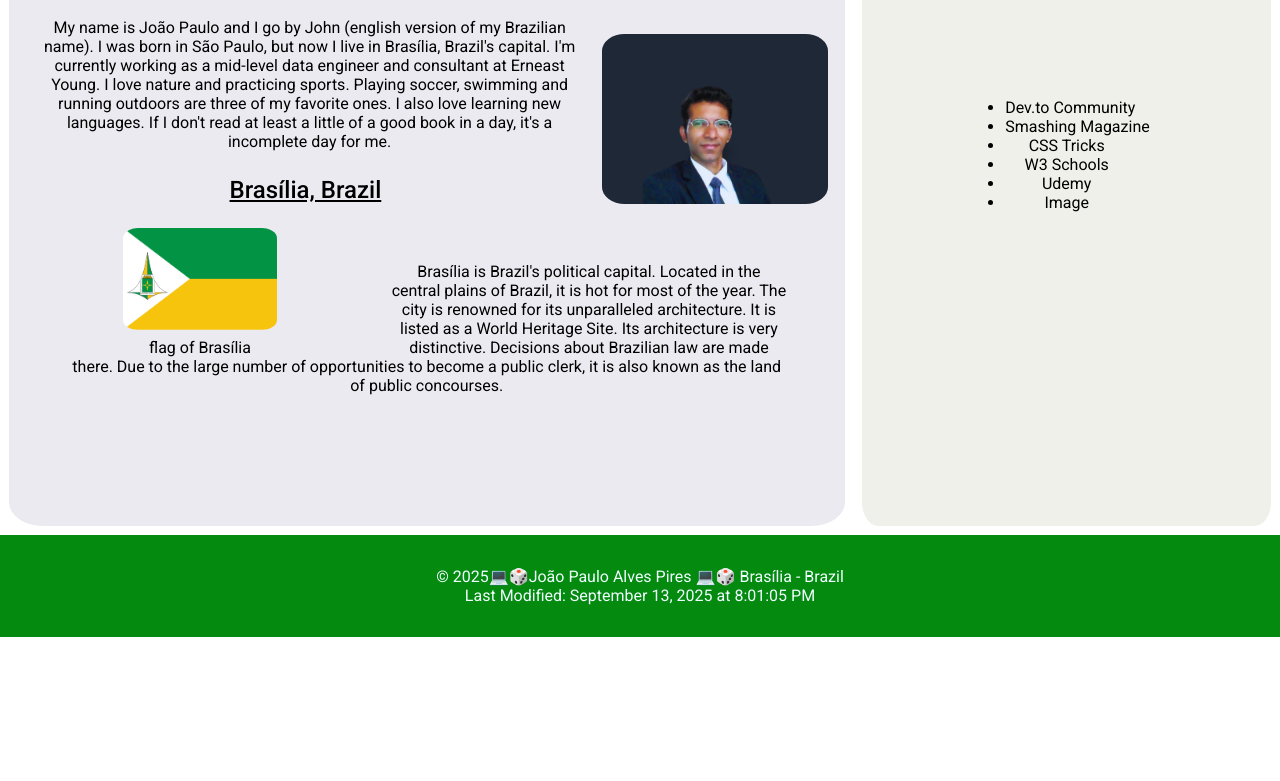
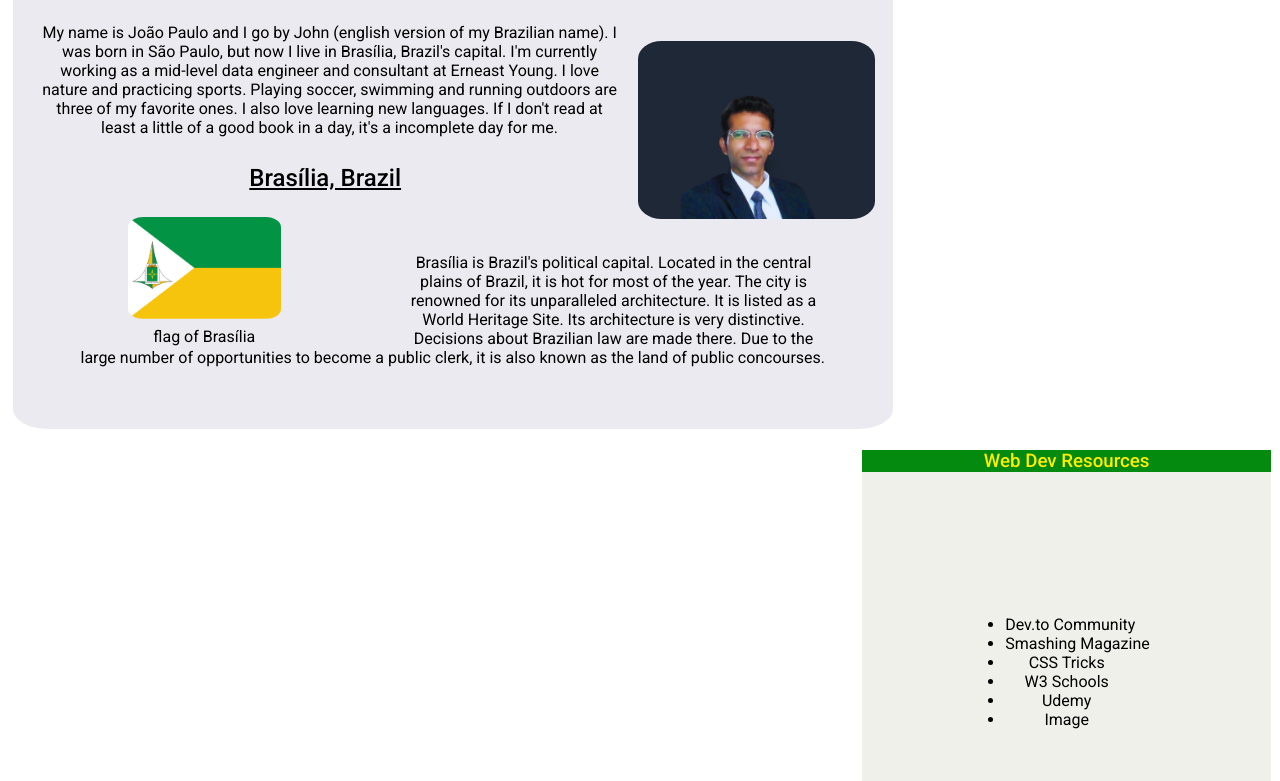
Before and after one commit to pollyjohn/wdd131, a plain HTML site: page index.html in a window 1280 px wide. Shown: the part 243-1024 px from the top of the page. Before the commit the page ends 880 px from the top, so only its background shows below. Drawn offline with Linux system fonts and the light colour scheme; a web font is replaced by a local one.

Commit message:
changed grid-column from 1 / 3 to 1 / 4

```diff
--- a/style.css
+++ b/style.css
@@ -94,7 +94,7 @@ h1, h2, h3 {
 
 main {
     max-width: 880px;
-    grid-column: 1 / 3;
+    grid-column: 1 / 4;
     background-color: rgb(235, 234, 240);
     border-radius: 4%;
     margin: 1%;
```
